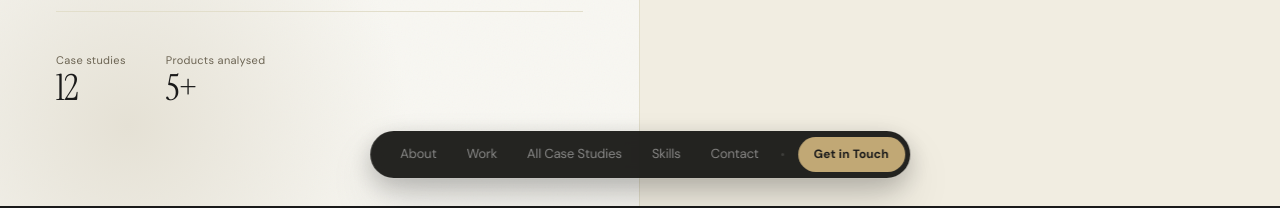
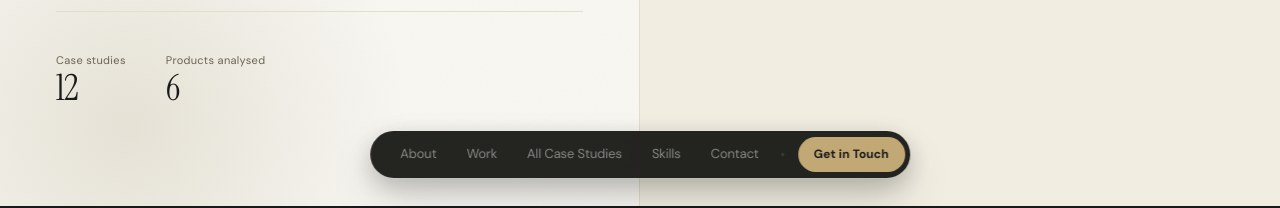
Before and after one commit to siddhitaacharekar/portfolio, a Next.js app: page / in a window 1280 px wide. Shown: the part 594-802 px from the top of the page. Built offline with nearby package versions, Linux system fonts and the light colour scheme.

Commit message:
Update Hero.tsx

```diff
--- a/components/Hero.tsx
+++ b/components/Hero.tsx
@@ -16,7 +16,7 @@ const MINI_STATS = [
   },
   {
     num: "4",
-    label: "Products studied",
+    label: "Fintech deep-dives",
     sub: "Razorpay · Slice · Jupiter · CRED",
   },
   { num: "3", label: "Top case studies", sub: "Strategy · Data · GTM" },
@@ -94,7 +94,7 @@ export function Hero({ onOpenCase }: HeroProps) {
           </div>
           <div>
             <dt className="hero-stat-lbl">Products analysed</dt>
-            <dd className="hero-stat-num">5+</dd>
+            <dd className="hero-stat-num">6</dd>
           </div>
         </dl>
       </div>
```
